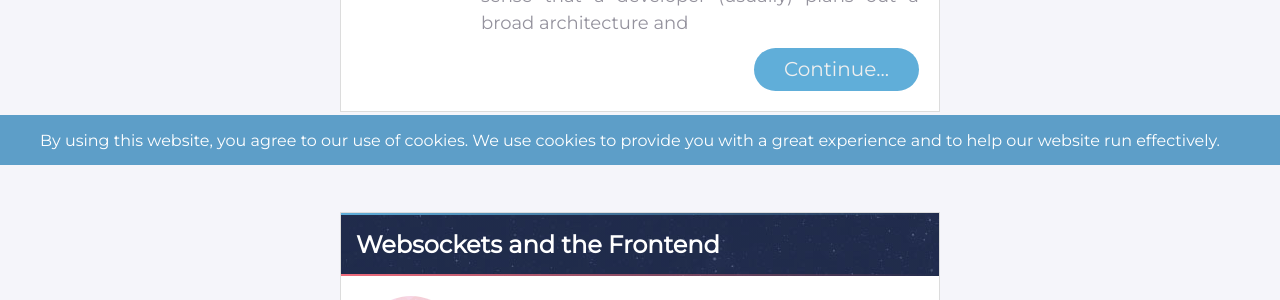
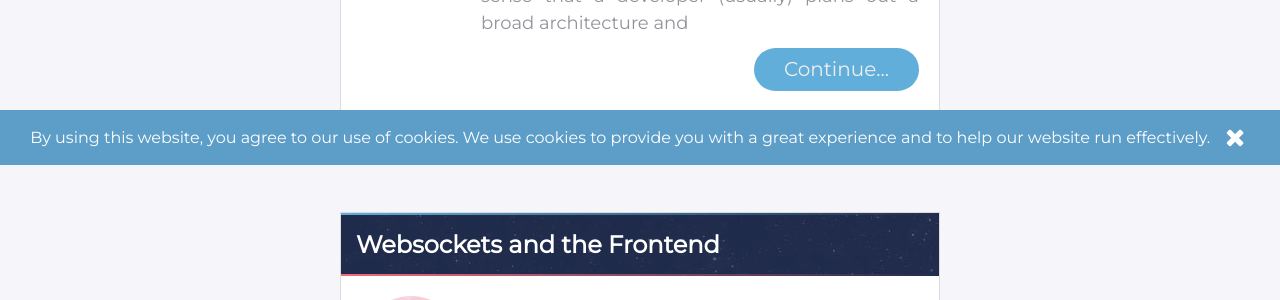
Before and after one commit to ckcollab/ckcollab, a Jekyll site: the page built from blog.html, in a window 1280 px wide. Shown: the part 735-1035 px from the top of the page. Built offline with Jekyll 4.4.1, drawn with Linux system fonts in a browser that asks for light colours.

Commit message:
Added font awesome to all pages

```diff
--- a/about_us.html
+++ b/about_us.html
@@ -25,6 +25,11 @@
 
     <!-- About Us Details -->
     <script src="./assets/js/about_us/about_us.js"></script>
+
+ <!--  Font Awesome  -->
+    <link href="https://stackpath.bootstrapcdn.com/font-awesome/4.7.0/css/font-awesome.min.css" rel="stylesheet"
+          integrity="sha384-wvfXpqpZZVQGK6TAh5PVlGOfQNHSoD2xbE+QkPxCAFlNEevoEH3Sl0sibVcOQVnN" crossorigin="anonymous">
+
 </head>
 
 <body>
--- a/blog.html
+++ b/blog.html
@@ -10,6 +10,10 @@
     <link rel="stylesheet" href="./assets/css/global.css">
     <link rel="stylesheet" href="./assets/css/blog-landing.css">
     <link rel="icon" type="image/png" href="./assets/images/favicon.png">
+
+ <!--  Font Awesome  -->
+    <link href="https://stackpath.bootstrapcdn.com/font-awesome/4.7.0/css/font-awesome.min.css" rel="stylesheet"
+          integrity="sha384-wvfXpqpZZVQGK6TAh5PVlGOfQNHSoD2xbE+QkPxCAFlNEevoEH3Sl0sibVcOQVnN" crossorigin="anonymous">
 
 </head>
 <body>
--- a/privacy-policy.html
+++ b/privacy-policy.html
@@ -6,6 +6,10 @@
         <title>About Us</title>
         <link rel="stylesheet" href="./assets/css/global.css">
         <link rel="icon" type="image/png" href="./assets/images/favicon.png">
+
+        <!--  Font Awesome  -->
+        <link href="https://stackpath.bootstrapcdn.com/font-awesome/4.7.0/css/font-awesome.min.css" rel="stylesheet"
+             integrity="sha384-wvfXpqpZZVQGK6TAh5PVlGOfQNHSoD2xbE+QkPxCAFlNEevoEH3Sl0sibVcOQVnN" crossorigin="anonymous">
 
         <!-- Tailwind -->
         <link href="https://unpkg.com/tailwindcss@^2/dist/tailwind.min.css" rel="stylesheet">
```
